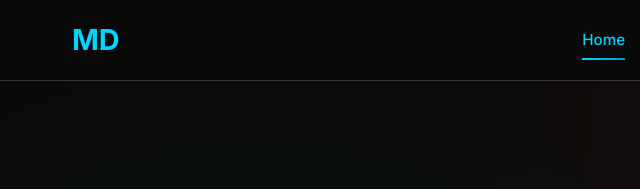
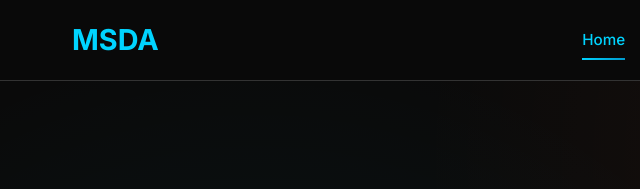
Before and after one commit to emulexoar/emulexoar.github.io, a plain HTML site: page index.html in a window 1280 px wide. Shown: the top 189 px of the page, 0-640 px from the left. Drawn offline with nearby package versions, Linux system fonts and the light colour scheme.

Commit message:
Update index.html

```diff
--- a/index.html
+++ b/index.html
@@ -43,7 +43,7 @@
     <nav class="navbar" id="navbar">
         <div class="nav-container">
             <div class="nav-logo">
-                <a href="#home">MD</a>
+                <a href="#home">MSDA</a>
             </div>
             <div class="nav-menu" id="nav-menu">
                 <a href="#home" class="nav-link active">Home</a>
@@ -530,4 +530,5 @@
     <script src="https://unpkg.com/aos@2.3.1/dist/aos.js"></script>
     <script src="assets/js/main.js"></script>
 </body>
+
 </html>
```
